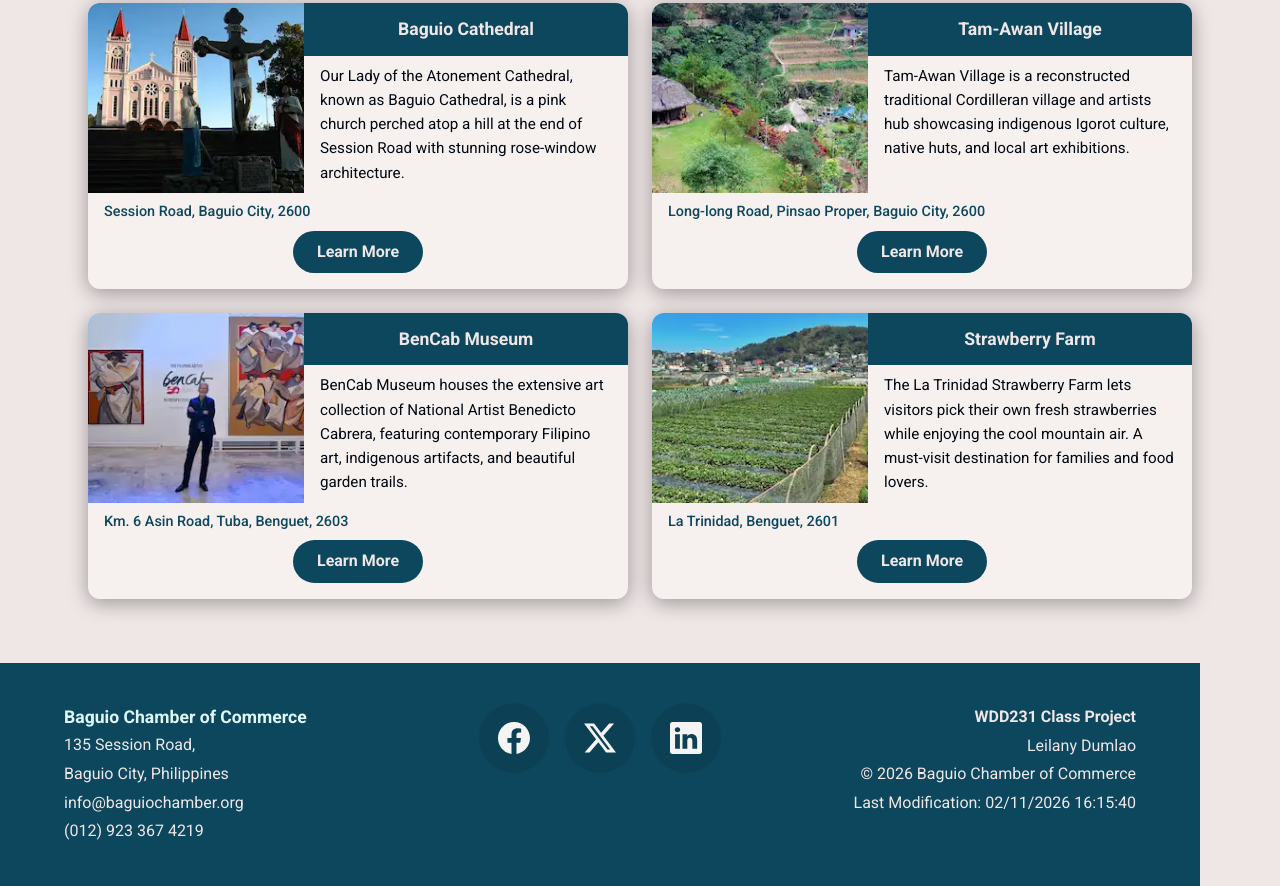
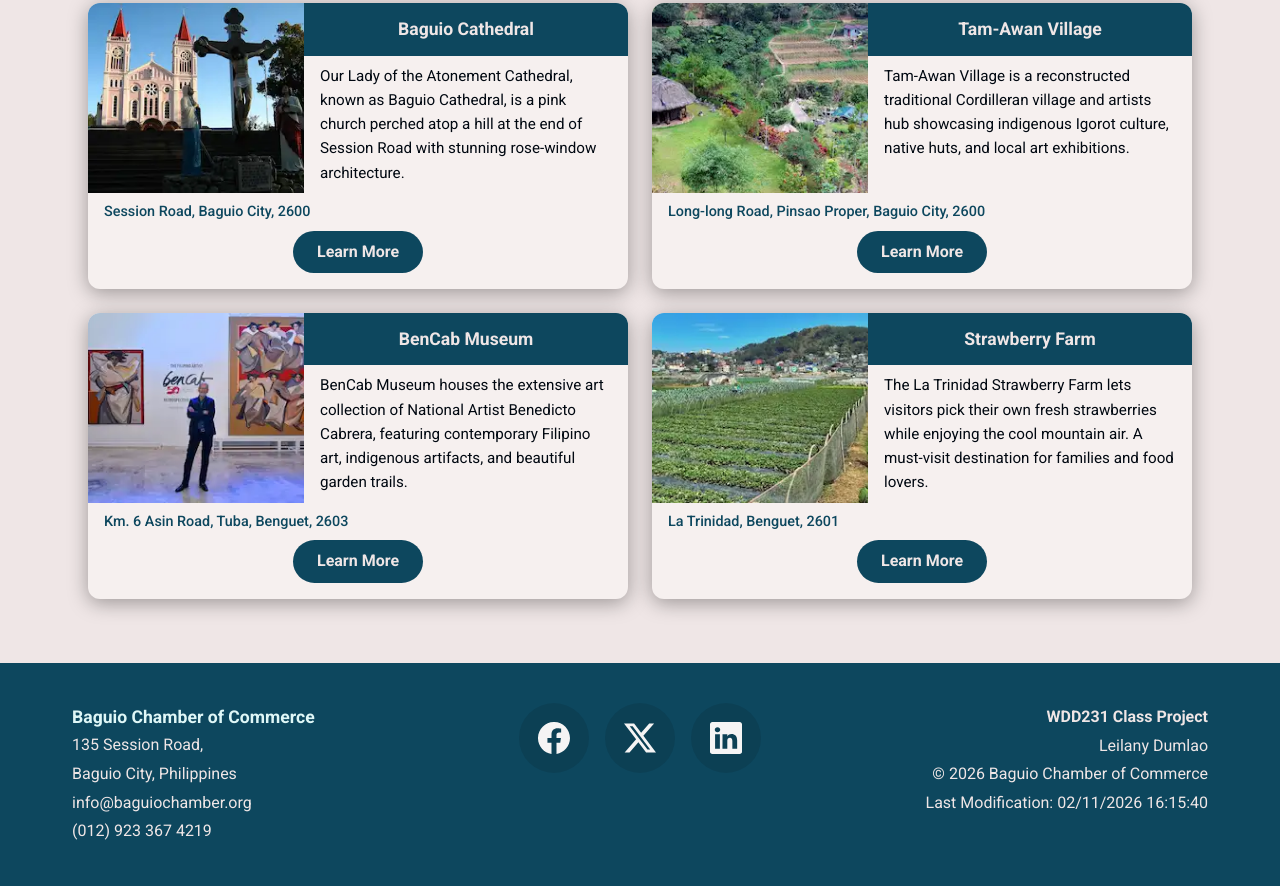
Before and after one commit to ldumlao1204/wdd231, a plain HTML site: page chamber/discover.html in a window 1280 px wide. Shown: the part 1320-2206 px from the top of the page. Drawn offline with Linux system fonts and the light colour scheme.

Commit message:
fixed footer

```diff
--- a/chamber/styles/small.css
+++ b/chamber/styles/small.css
@@ -306,7 +306,7 @@
 
     footer {
         padding: 2.5rem 2rem;
-        max-width: 1200px;
+        width: 100%;
     }
 
     .footer-container {
```
